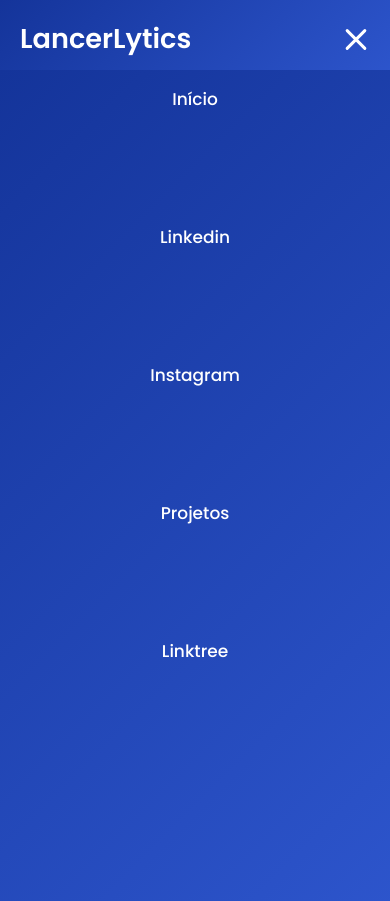
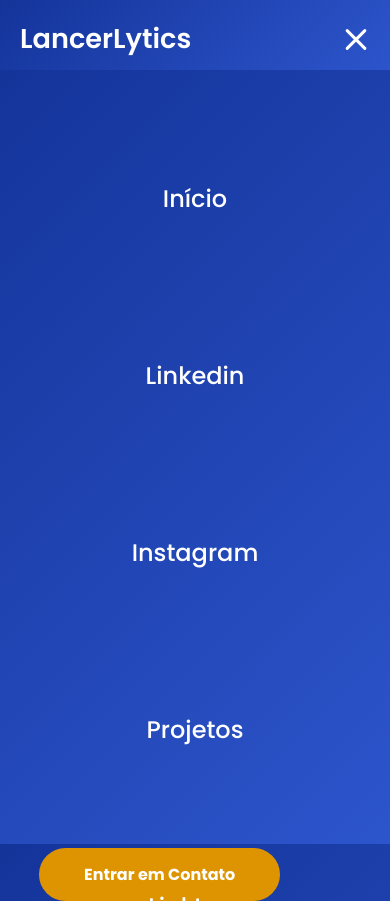
Before and after one commit to RiquelmoFerreira/lancerlytics_landing_page, a plain HTML site: page index.html in a window 390 px wide. Both pictures are taken after a click on the element 356 px from the left and 39 px from the top of the page. Before the commit the page ends 844 px from the top, so only its background shows below. Drawn offline with nearby package versions, Linux system fonts and the light colour scheme.

Commit message:
Update style.css

```diff
--- a/style.css
+++ b/style.css
@@ -112,12 +112,15 @@ body{
     width: 100%;
 }
 @media (max-width:785px){
+    /* Ajustes do Cabeçalho */
     .navigation{
         padding: 18px 20px;
     }
     .menu{
-        display: block;
+        display: block; /* Garante que o ícone esteja visível */
     }
+
+    /* Animação das Barras (Seu código original) */
     .menu.ativo .bar:nth-child(1){
         transform: translateY(8px) rotate(45deg);
     }
@@ -127,40 +130,45 @@ body{
     .menu.ativo .bar:nth-child(3){
         transform: translateY(-8px) rotate(-45deg);
     }
+
+    /* Layout do Menu de Tela Cheia (Baseado na Página de Projetos) */
     .nav-menu.ativo{
-        right: 0;
+        right: 0; /* Move o menu para dentro da tela */
     }
     .nav-menu{
         position: fixed;
         right: -100%;
         top: 70px;
         width: 100%;
-        height: 100%;
+        /* Ocupa a altura total da tela para o efeito de tela cheia */
+        height: calc(100vh - 70px);
         flex-direction: column;
+
+        /* Ajuste do layout interno para alinhar ao topo */
+        justify-content: flex-start;
+        padding-top: 80px; /* Espaço para afastar os links do topo */
+
         background: linear-gradient(135deg, var(--blue), var(--blue-light));
-        gap: -10px;
+        transition: right 0.5s;
+        z-index: 999;
+
+        /* Adaptação para a lista, se você usa ul/li diretamente */
+        display: flex; /* Garante que flex-direction: column funcione */
+        gap: 0; /* Remove o gap horizontal do desktop */
     }
+
+    /* Regras para os Itens e Links */
     .nav-item{
-        margin: 16px 0;
+        margin: 16px 0; /* Espaçamento vertical entre itens */
+        text-align: center;
     }
-    .home{
-        padding: 100px 2%;
-        flex-direction: column;
-        text-align: center;
-        overflow: scroll;
-        gap: 3rem;
+    .navigation ul li a{
+        /* Fontes maiores (como em 'Projetos') para mobile */
+        font-size: 1.5rem;
+        padding: 15px 0;
+        display: block;
     }
-    .home .text-h4{
-        font: 15px;
-    }
-    .home .text-h1{
-        font-size: 2.5rem;
-        line-height: 3rem;
-    }
-    .home p{
-        font-size: 15px;
-    }
-    .home-img{
-        width: 100%;
-    }
+
+    /* O restante das regras (como .home, .home-text) é específico do seu site principal
+       e deve ser mantido se necessário. */
 }
```
